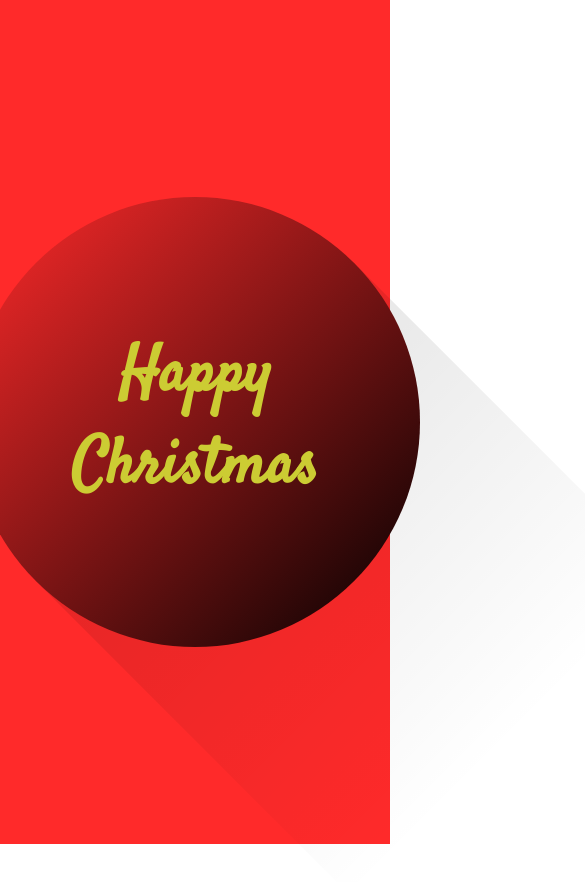
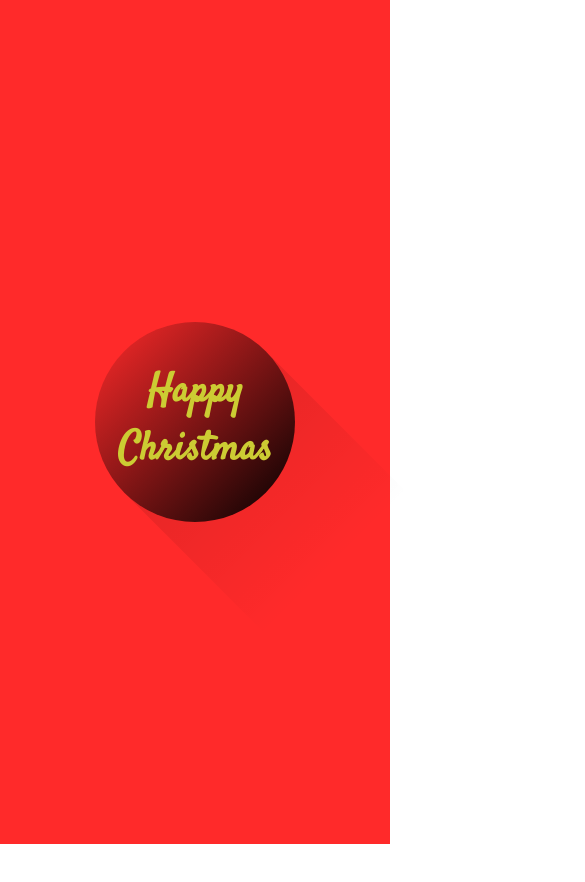
Before and after one commit to luc4s92/Merry-Christmas, a plain HTML site: page index.html in a window 390 px wide. Shown: the top 882 px of the page, 585 px wide, since content can reach past the window. After the commit the page ends 844 px from the top, so only its background shows below. Drawn offline with Linux system fonts and the light colour scheme.

Commit message:
media query added

```diff
--- a/style.css
+++ b/style.css
@@ -97,4 +97,16 @@ section i:nth-child(even){
     }
 }
 
+
+@media screen and (max-width: 650px){
+    section .box{
+        height: 200px;
+        width: 200px;
+    }
+    section .box .circle h2{
+        font-size: 2.5em;
+    }
+}
+
+
 /*ff2a2a*/
```
